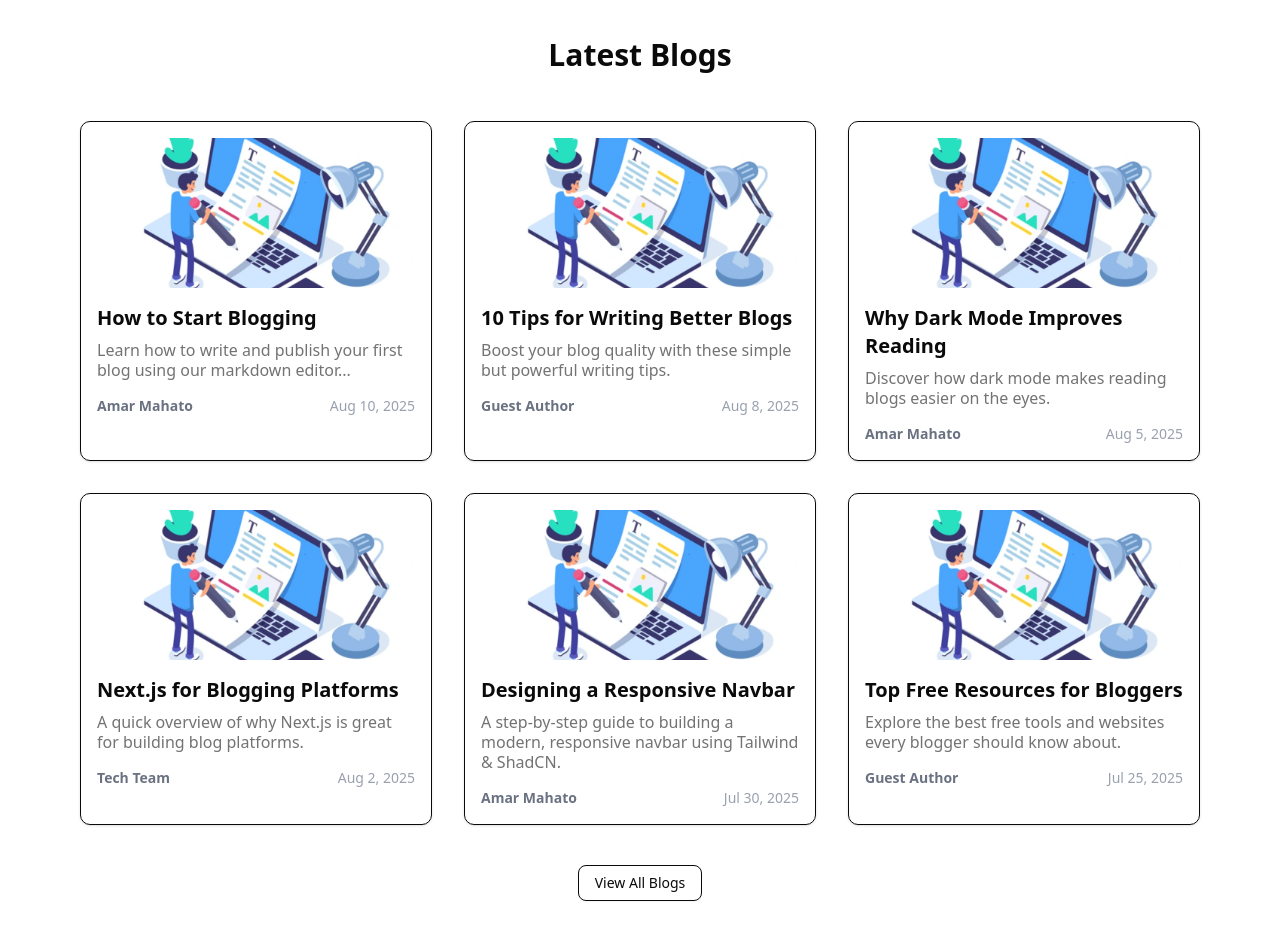
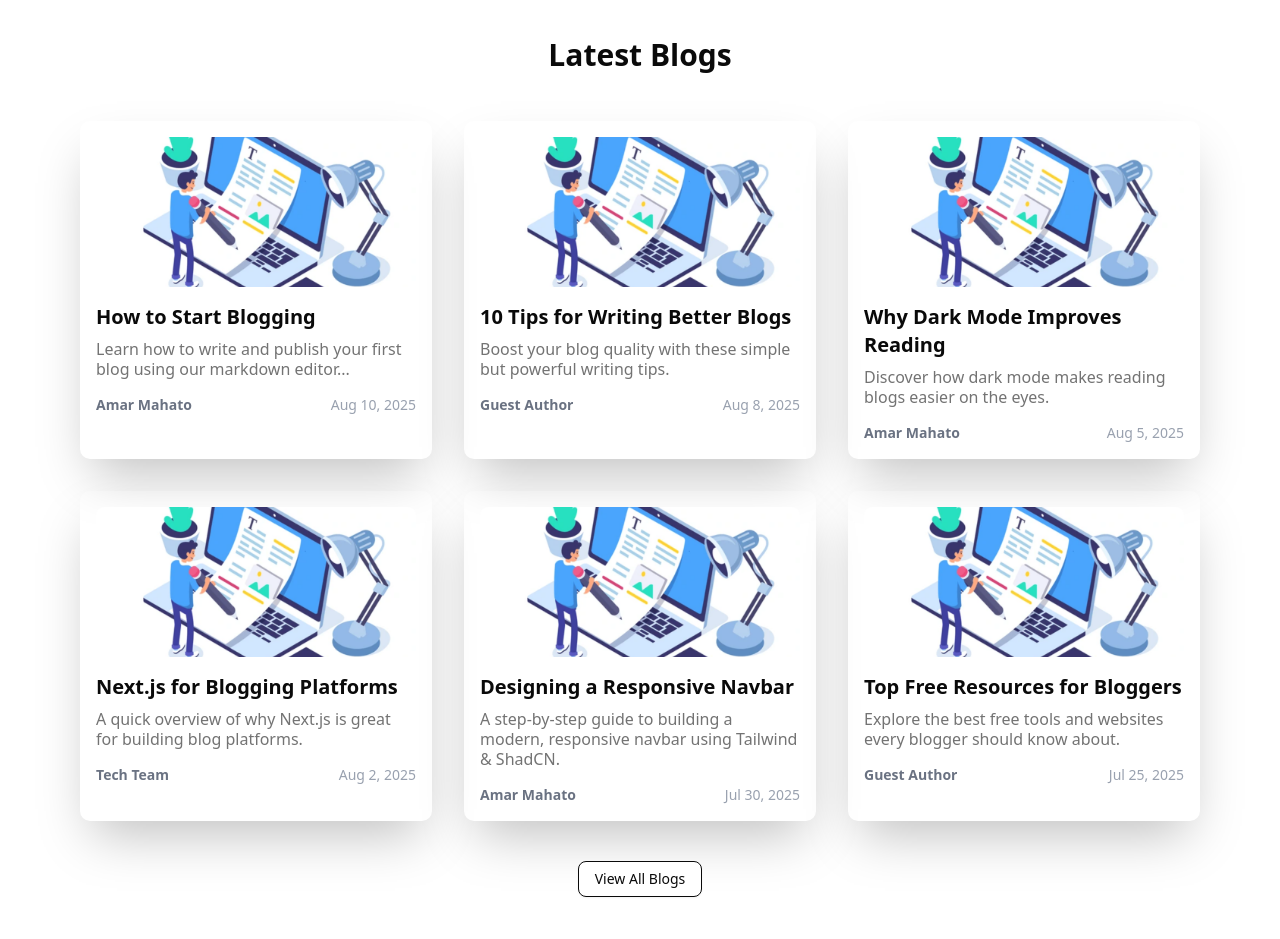
Before and after one commit to MahatoAmaR2/fullstack-nextjs-blog, a Next.js app: page / in a window 1280 px wide. Shown: the part 1180-2119 px from the top of the page. Built offline with nearby package versions, Linux system fonts and the light colour scheme.

Commit message:
add css in this section

```diff
--- a/src/components/RecentPosts.tsx
+++ b/src/components/RecentPosts.tsx
@@ -11,7 +11,7 @@ const RecentPosts = () => {
         {blogs.map((blog) => (
           <div
             key={blog.id}
-            className="border rounded-lg p-4 shadow-sm transform transition-transform duration-300 hover:scale-105"
+            className=" rounded-lg p-4 shadow-2xl dark:shadow-gray-500 transform transition-transform duration-300 hover:scale-105"
           >
             <div className="relative w-full h-[150px] mb-4">
               <Image
```
